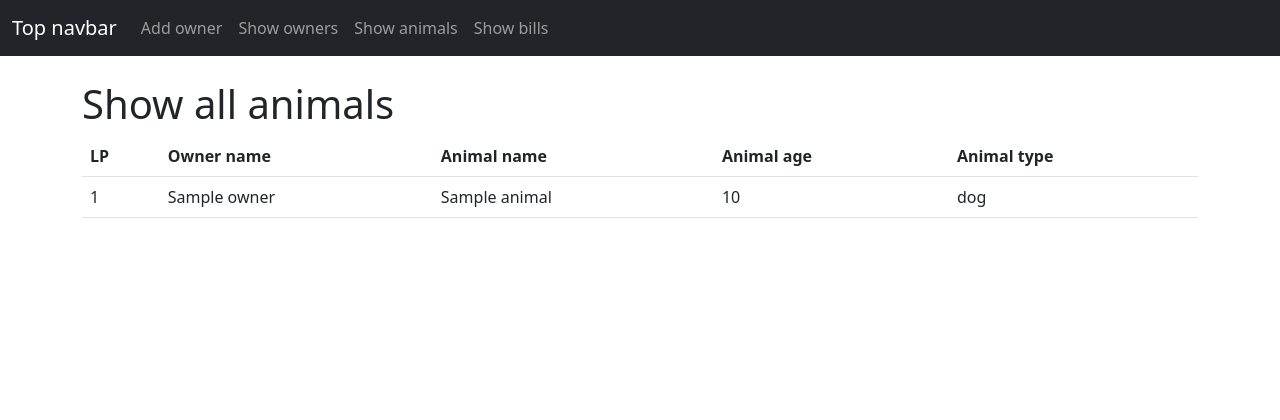
After one commit to lqcharska/Veterinary-clinic, a Django app: page /show_animals/ in a window 1280 px wide. The commit adds this page. Shown: the top 420 px of the page. Run offline with Django 4.2, Linux system fonts and the light colour scheme; tables that the repository leaves empty hold one stand-in row (values such as "Sample post"); some libraries are stand-ins or nearby versions.

Commit message:
show animals

```diff
--- a/przychodnia/templates/main_template.html
+++ b/przychodnia/templates/main_template.html
@@ -52,16 +52,12 @@
                     <a class="nav-link" href="/show_owners">Show owners</a>
                 </li>
                 <li class="nav-item">
-                    <a class="nav-link" href="/add_dog">Add pet</a>
+                    <a class="nav-link" href="/show_animals">Show animals</a>
                 </li>
                 <li class="nav-item">
-                    <a class="nav-link">BILLS</a>
+                    <a class="nav-link" href="/show_bills">Show bills</a>
                 </li>
             </ul>
-{#            <form class="d-flex">#}
-{#                <input class="form-control me-2" type="search" placeholder="Search" aria-label="Search">#}
-{#                <button class="btn btn-outline-success" type="submit">Search</button>#}
-{#            </form>#}
         </div>
     </div>
 </nav>
@@ -80,7 +76,8 @@
 {% endif %}
 
 {% if success_message %}
-	<script>        setTimeout(() => {alert("{{ success_message }}");}, 500)
+	<script>
+        setTimeout(() => {alert("{{ success_message }}");}, 500)
     </script>
 {% endif %}
 
--- /dev/null
+++ b/przychodnia/templates/show_animals.html
@@ -0,0 +1,27 @@
+{% extends "main_template.html" %}
+
+{% block title %}Show animals{% endblock %}
+
+{% block main_content %}
+    <h1>Show all animals</h1>
+
+    <table class="table">
+        <tr>
+            <th>LP</th>
+            <th>Owner name</th>
+            <th>Animal name</th>
+            <th>Animal age</th>
+            <th>Animal type</th>
+        </tr>
+
+        {% for animal in animals %}
+            <tr>
+                <td>{{ forloop.counter }}</td>
+                <td>{{ animal.owner.name }}</td>
+                <td>{{ animal.name }}</td>
+                <td>{{ animal.age }}</td>
+                <td>{{ animal.get_type_display }}</td>
+            </tr>
+        {% endfor %}
+    </table>
+{% endblock %}
--- a/przychodnia/urls.py
+++ b/przychodnia/urls.py
@@ -10,5 +10,6 @@ urlpatterns = [
     path('', views.index, name='index'),
     path('add_owner/', views.add_owner),
     path('show_owners/', views.show_owners),
+    path('show_animals/', views.show_animals),
     path('watch_owner/', views.watch_owner),
 ] + static(settings.STATIC_URL, document_root=settings.STATIC_ROOT)
--- a/przychodnia/views.py
+++ b/przychodnia/views.py
@@ -50,6 +50,13 @@ def show_owners(request):
     owners = Owner.objects.all()
     return render(request, 'show_owners.html', {
         'owners': owners,
+     })
+
+
+def show_animals(request):
+    animals = Animal.objects.all()
+    return render(request, 'show_animals.html', {
+        'animals': animals,
      })
 
 
```
